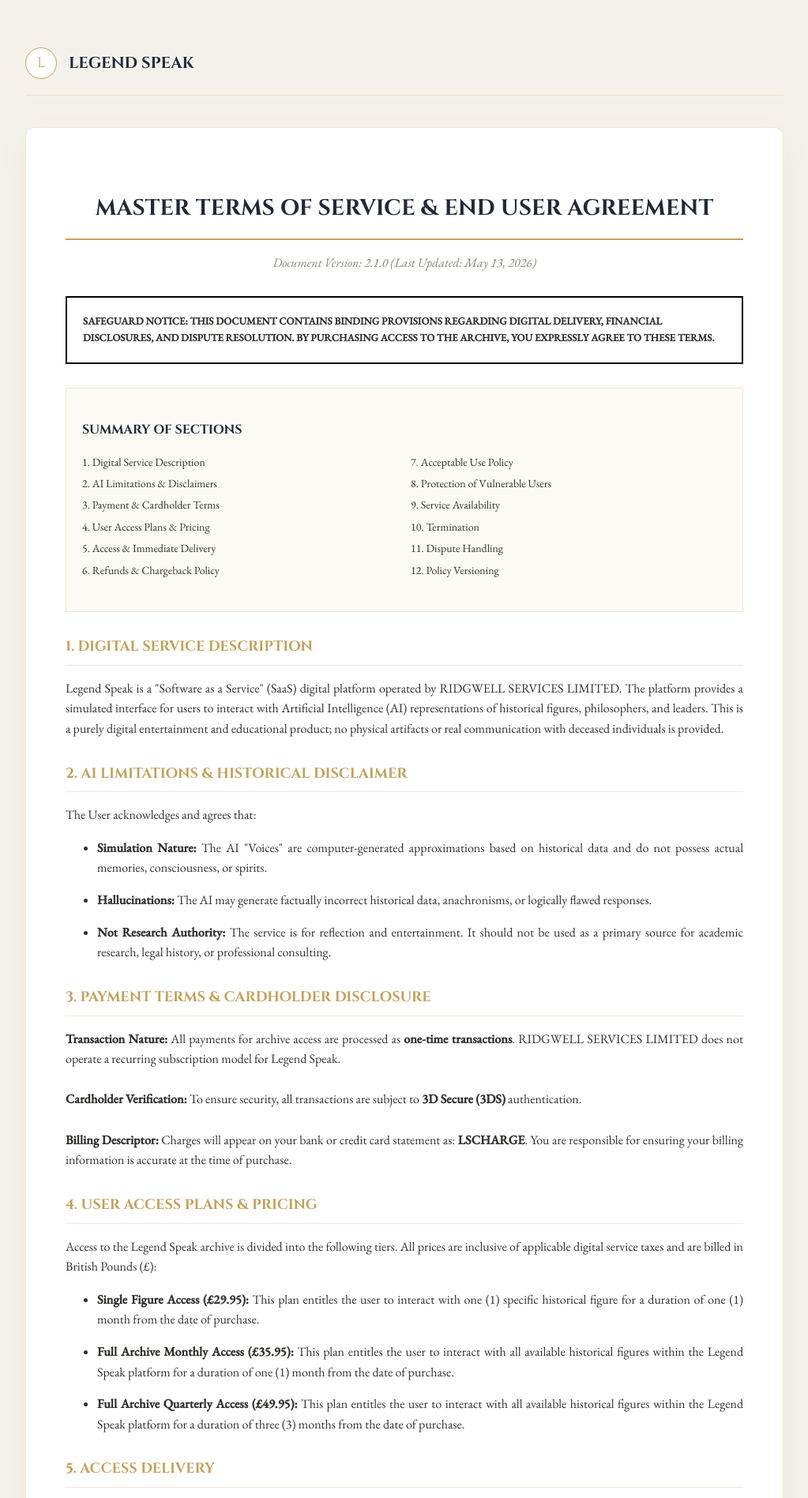
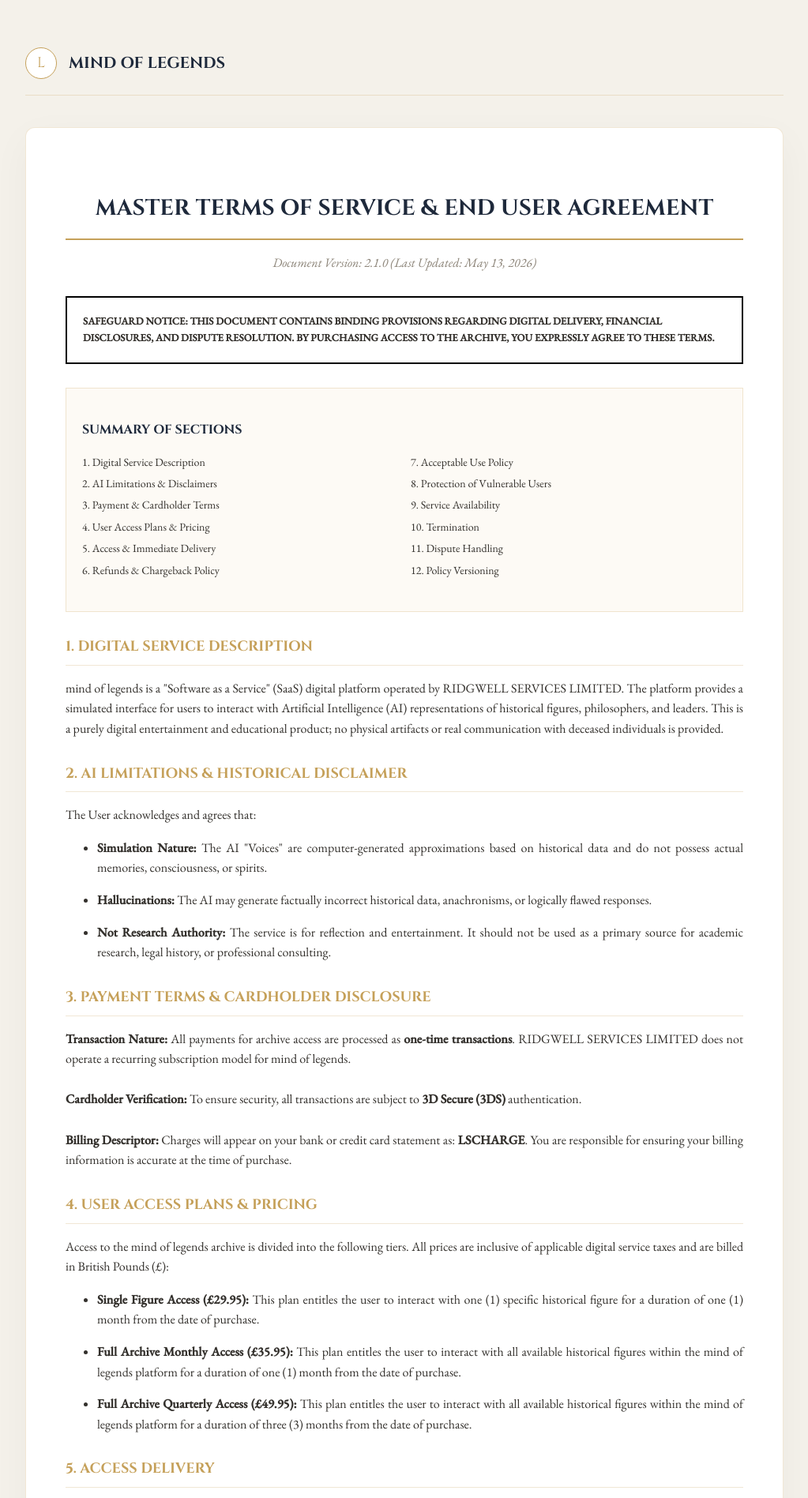
Before and after one commit to MarkvanStratum/mindoflegends, a website: page public/terms-and-conditions.html in a window 1280 px wide. Shown: the top 1897 px of the page at 79% size, without its empty margins (128-1151 px from the left). Drawn offline with nearby package versions, Linux system fonts and the light colour scheme.

Commit message:
Add files via upload

```diff
--- a/public/terms-and-conditions.html
+++ b/public/terms-and-conditions.html
@@ -3,7 +3,7 @@
 <head>
   <meta charset="utf-8" />
   <meta name="viewport" content="width=device-width,initial-scale=1" />
-  <title>Master Terms of Service — Legend Speak</title>
+  <title>Master Terms of Service — mind of legends</title>
   <link rel="preconnect" href="https://fonts.googleapis.com">
   <link rel="preconnect" href="https://fonts.gstatic.com" crossorigin>
   <link href="https://fonts.googleapis.com/css2?family=Cinzel:wght@400;600;700&family=EB+Garamond:ital,wght@0,400;0,500;1,400&display=swap" rel="stylesheet">
@@ -92,7 +92,7 @@
     <header>
       <a href="/" class="brand">
         <div class="logo">L</div>
-        <h1 style="margin:0; font-size: 20px; border: none; padding: 0;">Legend Speak</h1>
+        <h1 style="margin:0; font-size: 20px; border: none; padding: 0;">mind of legends</h1>
       </a>
     </header>
 
@@ -123,7 +123,7 @@
       </div>
 
       <h2>1. Digital Service Description</h2>
-      <p>Legend Speak is a "Software as a Service" (SaaS) digital platform operated by RIDGWELL SERVICES LIMITED. The platform provides a simulated interface for users to interact with Artificial Intelligence (AI) representations of historical figures, philosophers, and leaders. This is a purely digital entertainment and educational product; no physical artifacts or real communication with deceased individuals is provided.</p>
+      <p>mind of legends is a "Software as a Service" (SaaS) digital platform operated by RIDGWELL SERVICES LIMITED. The platform provides a simulated interface for users to interact with Artificial Intelligence (AI) representations of historical figures, philosophers, and leaders. This is a purely digital entertainment and educational product; no physical artifacts or real communication with deceased individuals is provided.</p>
 
       <h2>2. AI Limitations & Historical Disclaimer</h2>
       <p>The User acknowledges and agrees that:
@@ -135,18 +135,18 @@
       </p>
 
       <h2>3. Payment Terms & Cardholder Disclosure</h2>
-      <p><strong>Transaction Nature:</strong> All payments for archive access are processed as <b>one-time transactions</b>. RIDGWELL SERVICES LIMITED does not operate a recurring subscription model for Legend Speak.
+      <p><strong>Transaction Nature:</strong> All payments for archive access are processed as <b>one-time transactions</b>. RIDGWELL SERVICES LIMITED does not operate a recurring subscription model for mind of legends.
       <br><br>
       <strong>Cardholder Verification:</strong> To ensure security, all transactions are subject to <b>3D Secure (3DS)</b> authentication.
       <br><br>
       <strong>Billing Descriptor:</strong> Charges will appear on your bank or credit card statement as: <b>LSCHARGE</b>. You are responsible for ensuring your billing information is accurate at the time of purchase.</p>
 
       <h2>4. User Access Plans & Pricing</h2>
-      <p>Access to the Legend Speak archive is divided into the following tiers. All prices are inclusive of applicable digital service taxes and are billed in British Pounds (£):</p>
+      <p>Access to the mind of legends archive is divided into the following tiers. All prices are inclusive of applicable digital service taxes and are billed in British Pounds (£):</p>
       <ul>
           <li><strong>Single Figure Access (£29.95):</strong> This plan entitles the user to interact with one (1) specific historical figure for a duration of one (1) month from the date of purchase.</li>
-          <li><strong>Full Archive Monthly Access (£35.95):</strong> This plan entitles the user to interact with all available historical figures within the Legend Speak platform for a duration of one (1) month from the date of purchase.</li>
-          <li><strong>Full Archive Quarterly Access (£49.95):</strong> This plan entitles the user to interact with all available historical figures within the Legend Speak platform for a duration of three (3) months from the date of purchase.</li>
+          <li><strong>Full Archive Monthly Access (£35.95):</strong> This plan entitles the user to interact with all available historical figures within the mind of legends platform for a duration of one (1) month from the date of purchase.</li>
+          <li><strong>Full Archive Quarterly Access (£49.95):</strong> This plan entitles the user to interact with all available historical figures within the mind of legends platform for a duration of three (3) months from the date of purchase.</li>
       </ul>
 
       <h2>5. Access Delivery</h2>
```
Also changed, not shown: public/privacy-policy.html (+6 -6 lines), public/refund-policy.html (+3 -3 lines).
